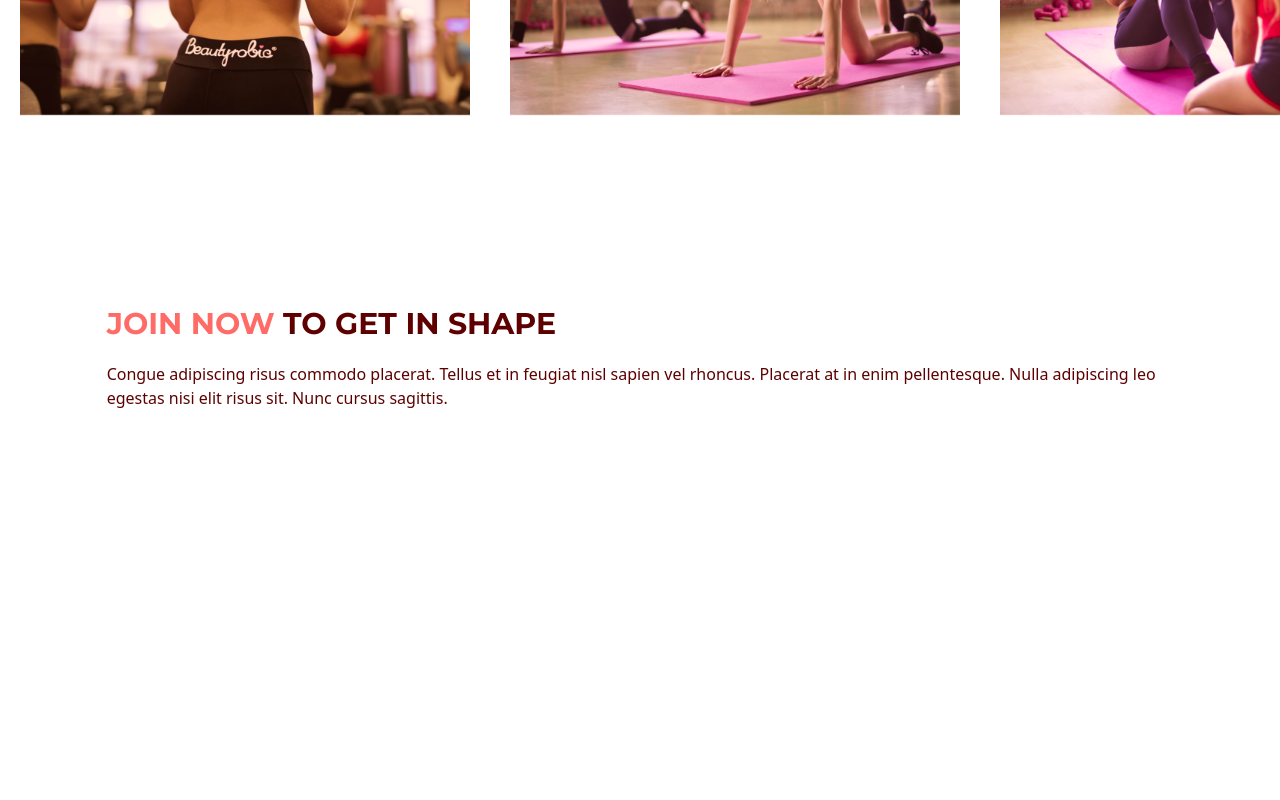
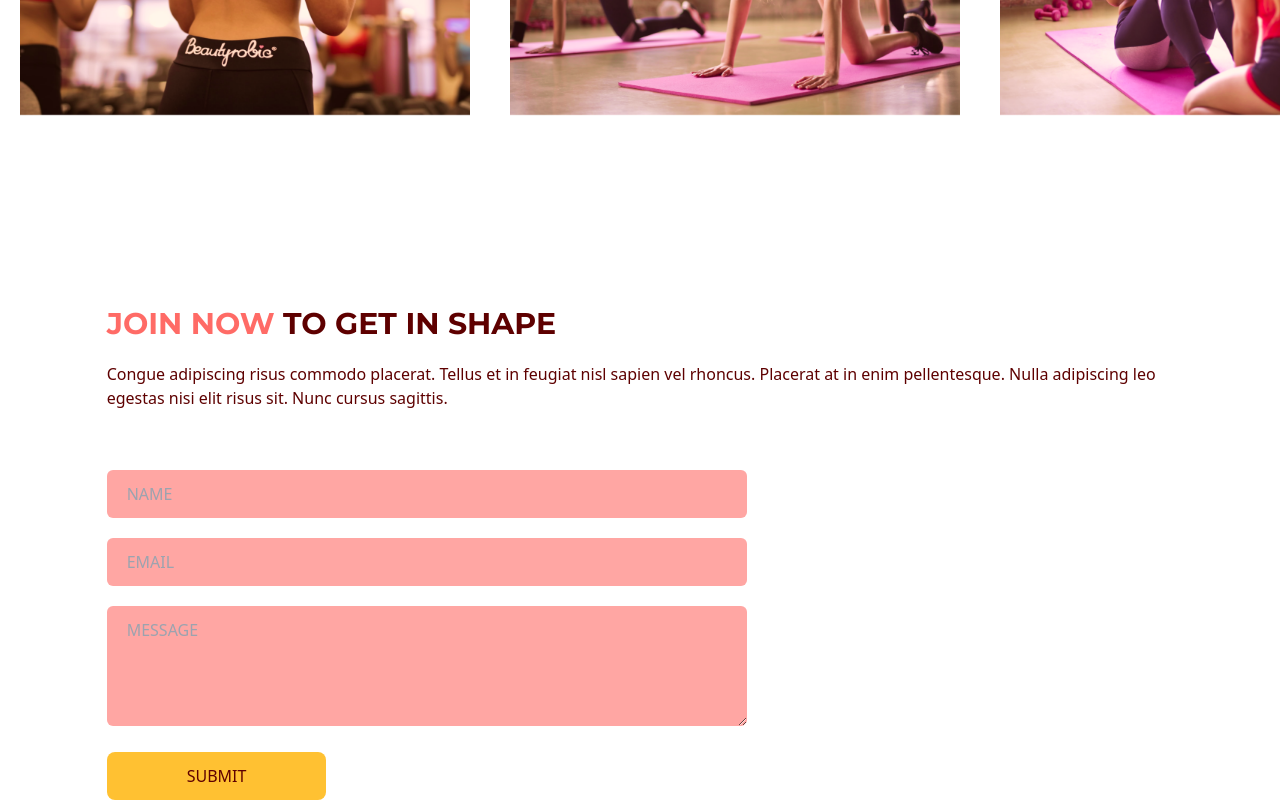
Before and after one commit to jaewoo-ahn/fitness_app, a React (Vite) app: page / in a window 1280 px wide. Shown: the part 2700-3500 px from the top of the page. Before the commit the page ends 3150 px from the top, so only its background shows below. Built offline with nearby package versions, Linux system fonts and the light colour scheme.

Commit message:
contact with react-hook-form

```diff
--- a/src/scenes/contactUs/index.tsx
+++ b/src/scenes/contactUs/index.tsx
@@ -8,6 +8,7 @@
 type Props = { setSelectedPage: (value: SelectedPage) => void };
 
 const ContactUs = ({ setSelectedPage }: Props) => {
+  const inputStyle = "mt-5 rounded-md w-full bg-primary-300 px-5 py-3 ";
   const {
     register,
     trigger,
@@ -63,8 +64,59 @@
             onSubmit={onSubmit}
             method="POST"
             action="https://formsubmit.co/ahnjaewoo3042@gmail.com"
-          ></form>
+          >
+            <input
+              type="text"
+              className={inputStyle}
+              placeholder="NAME"
+              {...register("name", { required: true, maxLength: 100 })}
+            />
+            {errors.name && (
+              <p className="mt-1 text-primary-500">
+                {errors.name.type === "required" && "This field is Required"}
+                {errors.name.type === "maxLength" && "Max Length is 100 har"}
+              </p>
+            )}
+            <input
+              type="text"
+              className={inputStyle}
+              placeholder="EMAIL"
+              {...register("email", {
+                required: true,
+                pattern: /^[A-Z0-9._%+-]+@[A-Z0-9.-]+\.[A-Z]{2,}$/i,
+              })}
+            />
+            {errors.email && (
+              <p className="mt-1 text-primary-500">
+                {errors.email.type === "required" && "This field is Required"}
+                {errors.email.type === "pattern" && "invalid email address"}
+              </p>
+            )}
+            <textarea
+              rows={4}
+              cols={50}
+              className={inputStyle}
+              placeholder="MESSAGE"
+              {...register("message", {
+                required: true,
+                maxLength: 2000,
+              })}
+            />
+            {errors.message && (
+              <p className="mt-1 text-primary-500">
+                {errors.message.type === "required" && "This field is Required"}
+                {errors.message.type === "maxLength" && "Max Length is 100 har"}
+              </p>
+            )}
+            <button
+              type="submit"
+              className="mt-5 rounded-lg bg-secondary-500 px-20 py-3 transition duration-500 hover:text-white"
+            >
+              SUBMIT
+            </button>
+          </form>
         </motion.div>
+        <motion.div></motion.div>
       </div>
     </section>
   );
```
